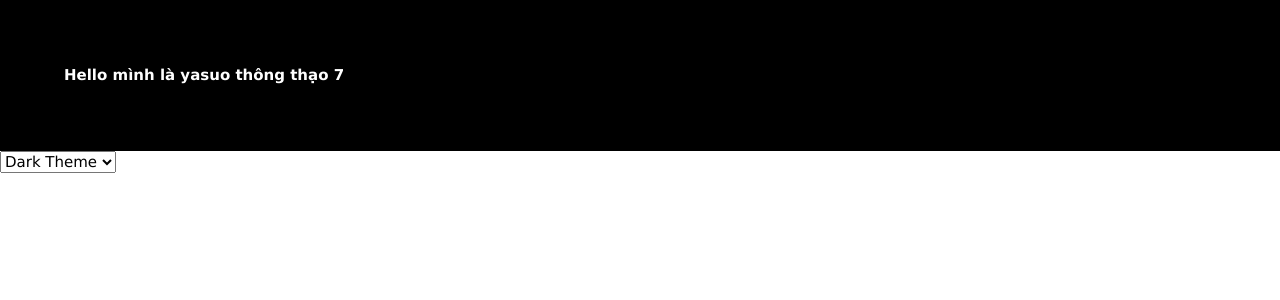
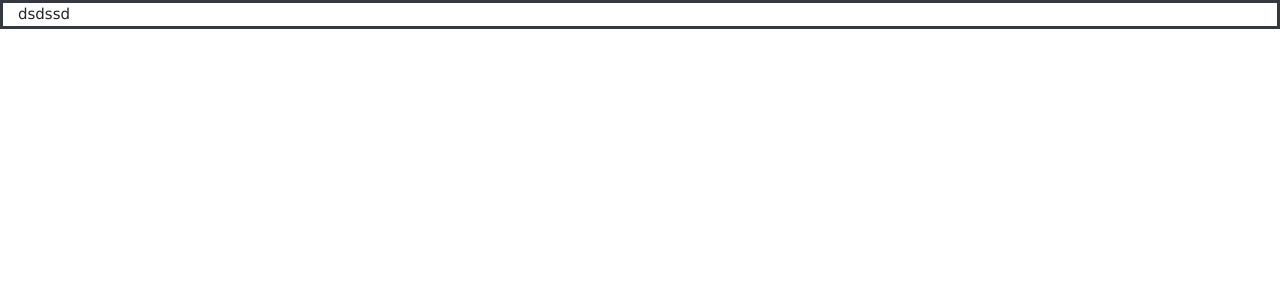
Before and after one commit to HiepHoang2190/Cyber-Reactjs-Componet-K3, a React (Create React App) app in the folder react-component-k3/: page / in a window 1280 px wide. Shown: the top 300 px of the page. Built offline with nearby package versions, Linux system fonts and the light colour scheme.

Commit message:
ReactJs-K3: Lesson 12: Ứng dụng styled component làm bài tập Todolist (p1)

```diff
--- a/react-component-k3/src/App.js
+++ b/react-component-k3/src/App.js
@@ -1,5 +1,6 @@
 import React, { Component } from 'react';
 import UserProfile from './FormValidation/UserProfile/UserProfile';
+import ToDoList from './JSS_StyledComponent/BaiTapStyledComponent/ToDoList/ToDoList';
 import DemoJSS from './JSS_StyledComponent/DemoJSS/DemoJSS';
 import DemoTheme from './JSS_StyledComponent/Theme/DemoTheme';
 
@@ -11,7 +12,8 @@ class App extends Component {
       <div>
         {/* <UserProfile /> */}
         {/* <DemoJSS /> */}
-        <DemoTheme />
+        {/* <DemoTheme /> */}
+        <ToDoList />
       </div>
     );
   }
--- /dev/null
+++ b/react-component-k3/src/JSS_StyledComponent/BaiTapStyledComponent/ToDoList/ToDoList.js
@@ -0,0 +1,22 @@
+import React, { Component } from 'react';
+import { Container } from '../../Containers/Container';
+import { ThemeProvider } from 'styled-components';
+import { ToDoListDarkTheme } from '../../Theme/ToDoListDarkTheme';
+import { ToDoListLightTheme } from '../../Theme/ToDoListLightTheme';
+import { ToDoListPrimaryTheme } from '../../Theme/ToDoListPrimaryTheme';
+class ToDoList extends Component {
+    render() {
+        return (
+            <div>
+                <ThemeProvider theme={ToDoListPrimaryTheme}>
+                    <Container>
+                        dsdssd
+                </Container>
+                </ThemeProvider>
+
+            </div>
+        );
+    }
+}
+
+export default ToDoList;
--- /dev/null
+++ b/react-component-k3/src/JSS_StyledComponent/Containers/Container.js
@@ -0,0 +1,10 @@
+import styled from 'styled-components';
+
+export const Container = styled.div`
+    width: 100%;
+    padding-right: 15px;
+    padding-left: 15px;
+    margin-right: auto;
+    margin-left: auto;
+    border:3px solid ${props => props.theme.borderColor};
+`
--- /dev/null
+++ b/react-component-k3/src/JSS_StyledComponent/Theme/ToDoListDarkTheme.js
@@ -0,0 +1,9 @@
+export const ToDoListDarkTheme = {
+    bgColor: '#343a40',
+    color: '#fff',
+    borderButton: '1px solid #fff',
+    borderRadiusButton: 'none',
+    hoverTextColor: '#343a40',
+    hoverBgColor: '#fff',
+    borderColor: '#343a40'
+}
--- /dev/null
+++ b/react-component-k3/src/JSS_StyledComponent/Theme/ToDoListLightTheme.js
@@ -0,0 +1,9 @@
+export const ToDoListLightTheme = {
+    bgColor: '#fff',
+    color: '#7952b3',
+    borderButton: '1px solid #7952b3',
+    borderRadiusButton: 'none',
+    hoverTextColor: '#fff',
+    hoverBgColor: '#7952b3',
+    borderColor: '#7952b3'
+}
--- /dev/null
+++ b/react-component-k3/src/JSS_StyledComponent/Theme/ToDoListPrimaryTheme.js
@@ -0,0 +1,9 @@
+export const ToDoListPrimaryTheme = {
+    bgColor: '#fff',
+    color: '#343a40',
+    borderButton: '1px solid #343a40',
+    borderRadiusButton: 'none',
+    hoverTextColor: '#fff',
+    hoverBgColor: '#343a40',
+    borderColor: '#343a40'
+}
```
